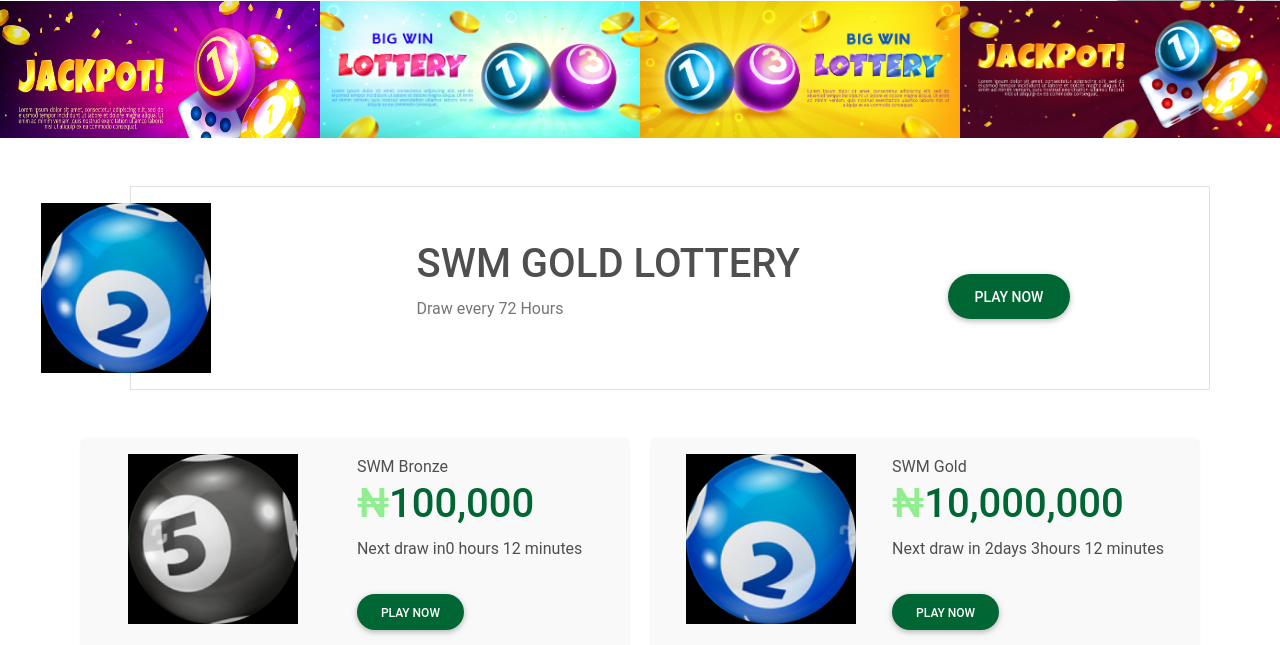
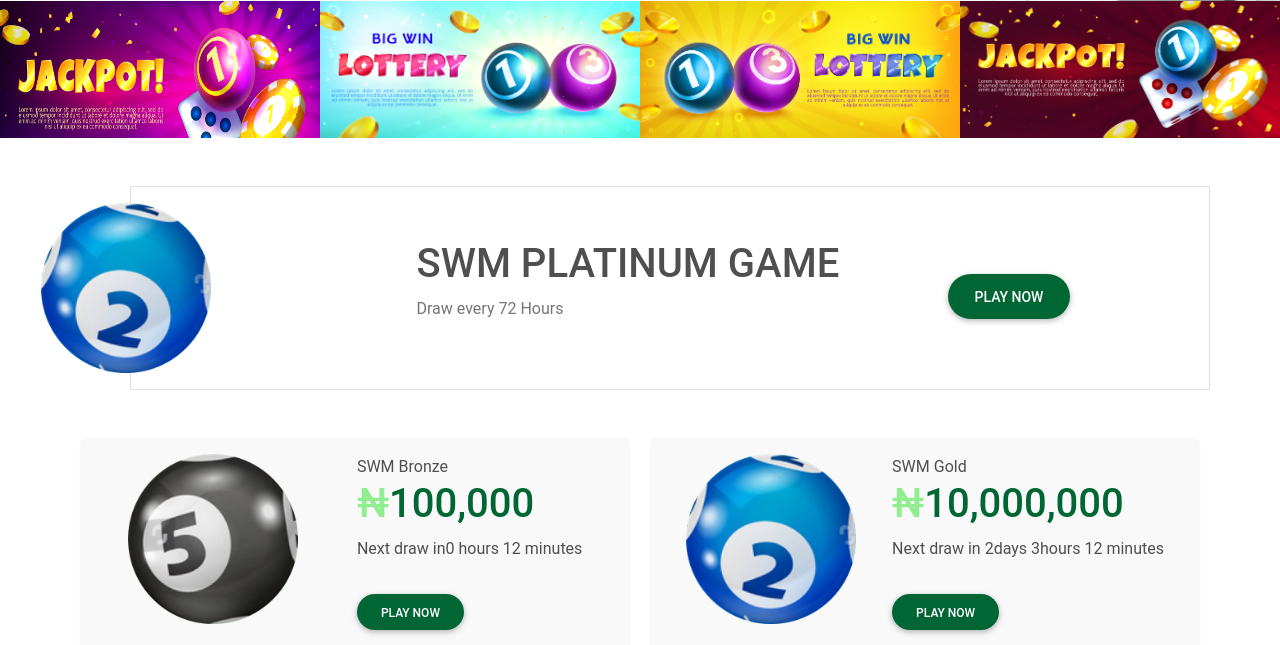
Before and after one commit to ndmichael/swm-lottery-app, a Django app: page / in a window 1280 px wide. Shown: the part 694-1339 px from the top of the page. Run offline with Django 4.2, Linux system fonts and the light colour scheme; some libraries are stand-ins or nearby versions.

Commit message:
updated the index page

```diff
--- a/lottery/templates/lottery/index.html
+++ b/lottery/templates/lottery/index.html
@@ -39,7 +39,7 @@
                 <img src=" {% static 'lottery/images/gold.png' %} " class="img-fluid" alt=" " style="height: 170px; width:170px; transform: translateX(-110px);">
             </article>
             <article class="col-12 col-sm-6 align-self-center">
-                <h1>SWM GOLD LOTTERY</h1>
+                <h1>SWM PLATINUM GAME</h1>
                 <p class=" text-muted ">Draw every 72 Hours</p>
             </article>
             <article class="col-12 col-sm-3 align-self-center">
```
Also changed, not shown: lottery/static/lottery/images/bronze.png, lottery/static/lottery/images/gold.png, lottery/static/lottery/images/platinum.png, lottery/static/lottery/images/silver.png.
